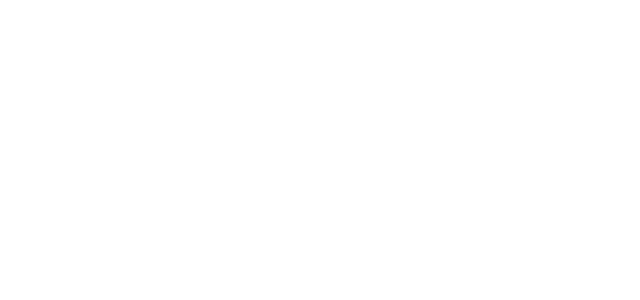
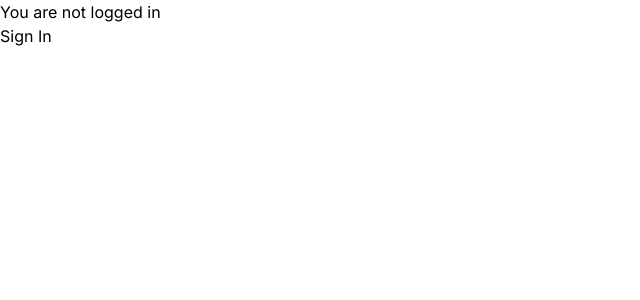
Before and after one commit to steppjason/jasonstepp-vercel, a Next.js app: page /dashboard in a window 1280 px wide. Shown: the top 300 px of the page, without its empty margins (0-640 px from the left). Built offline with nearby package versions, Linux system fonts and the light colour scheme; no server answers.

Commit message:
Add google auth

```diff
--- a/src/app/api/auth/[...nextAuth]/route.ts
+++ b/src/app/api/auth/[...nextAuth]/route.ts
@@ -1,7 +1,17 @@
-import NextAuth from "next-auth"
+import NextAuth from 'next-auth'
+import GoogleProvider from 'next-auth/providers/google'
 
-const handler = NextAuth({
-  ...
-})
+import type { NextAuthOptions } from 'next-auth'
+
+const authOptions: NextAuthOptions = {
+	providers: [
+		GoogleProvider({
+			clientId: process.env.GOOGLE_CLIENT,
+			clientSecret: process.env.GOOGLE_SECRET,
+		}),
+	],
+}
+
+const handler = NextAuth(authOptions)
 
 export { handler as GET, handler as POST }
--- a/src/app/dashboard/page.tsx
+++ b/src/app/dashboard/page.tsx
@@ -1,4 +1,8 @@
-import { Metadata } from 'next'
+'use client'
+
+import { signIn, signOut, useSession } from 'next-auth/react'
+
+import type { Metadata } from 'next'
 
 export const metadata: Metadata = {
 	title: 'Dashboard - Jason Stepp',
@@ -6,5 +10,22 @@
 }
 
 export default function Dashboard() {
-	return <div></div>
+	const { status, data: session } = useSession()
+
+	if (session && session.user) {
+		console.log(session)
+		return (
+			<>
+				<div>You are logged in</div>
+				<button onClick={() => signOut()}>Sign Out</button>
+			</>
+		)
+	}
+
+	return (
+		<>
+			<div>You are not logged in</div>
+			<button onClick={() => signIn()}>Sign In</button>
+		</>
+	)
 }
--- a/src/app/layout.tsx
+++ b/src/app/layout.tsx
@@ -1,18 +1,22 @@
-import "./globals.css"
-import type { Metadata } from "next"
-import { Inter } from "next/font/google"
+import './globals.css'
+import { Inter } from 'next/font/google'
+import NextAuthProvider from './lib/nextAuthProvider'
 
-const inter = Inter({ subsets: ["latin"] })
+import type { Metadata } from 'next'
+
+const inter = Inter({ subsets: ['latin'] })
 
 export const metadata: Metadata = {
-	title: "Jason Stepp",
-	description: "Default description",
+	title: 'Jason Stepp',
+	description: 'Default description',
 }
 
 export default function RootLayout({ children }: { children: React.ReactNode }) {
 	return (
-		<html lang="en">
-			<body className={`${inter.className} text-black bg-white`}>{children}</body>
+		<html lang='en'>
+			<body className={`${inter.className} text-black bg-white`}>
+				<NextAuthProvider>{children}</NextAuthProvider>
+			</body>
 		</html>
 	)
 }
--- /dev/null
+++ b/src/app/lib/nextAuthProvider.tsx
@@ -0,0 +1,11 @@
+'use client'
+
+import { SessionProvider } from 'next-auth/react'
+
+type Props = {
+	children?: React.ReactNode
+}
+
+export default function NextAuthProvider({ children }: Props) {
+	return <SessionProvider>{children}</SessionProvider>
+}
--- a/src/app/page.tsx
+++ b/src/app/page.tsx
@@ -1,3 +1,9 @@
+'use client'
+
+import { useSession } from 'next-auth/react'
+
 export default function Home() {
-	return <main></main>
+	const { status, data: session } = useSession()
+
+	return <main>{session?.user?.name}</main>
 }
```
Also changed, not shown: env.d.ts (added, +9 -0 lines).
